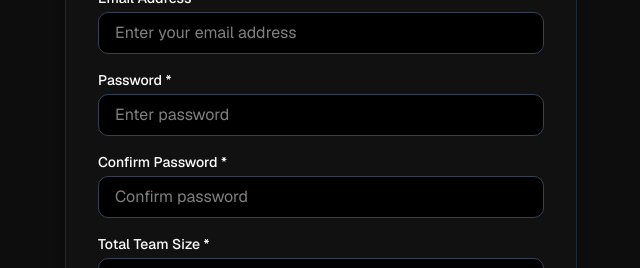
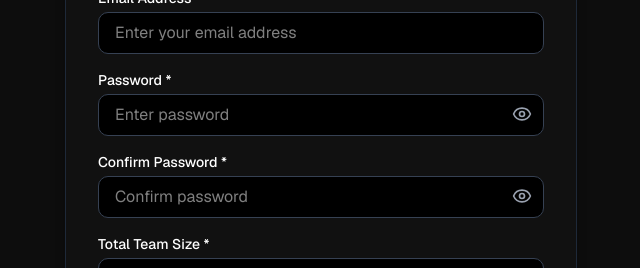
Before and after one commit to Noel1214/hackathon-it, a Next.js app: page /registration in a window 1280 px wide. Shown: the part 589-857 px from the top of the page, without its empty margins (319-959 px from the left). Built offline with nearby package versions, Linux system fonts and the light colour scheme.

Commit message:
added eye button

```diff
--- a/app/login/page.tsx
+++ b/app/login/page.tsx
@@ -3,7 +3,7 @@
 import { useState } from "react";
 import { useRouter } from "next/navigation";
 import { LuLogIn } from "react-icons/lu";
-
+import { LuEye, LuEyeOff } from "react-icons/lu";
 export default function LoginPage() {
     const [email, setEmail] = useState("");
     const [password, setPassword] = useState("");
@@ -39,6 +39,9 @@ export default function LoginPage() {
             setLoading(false);
         }
     };
+
+
+    const [showPassword, setShowPassword] = useState(false);
 
     return (
         <div className="min-h-screen flex items-center justify-center bg-[#0d0d0d] p-6">
@@ -76,18 +79,26 @@ export default function LoginPage() {
                         />
                     </div>
 
-                    <div>
+
+                    <div className="relative">
                         <label className="block text-sm font-medium text-white mb-1">
                             Password *
                         </label>
                         <input
-                            type="password"
+                            type={showPassword ? "text" : "password"}
                             value={password}
                             onChange={(e) => setPassword(e.target.value)}
                             placeholder="Enter your password"
                             className="w-full rounded-lg bg-black border border-gray-700 text-white px-4 py-2 focus:outline-none focus:border-purple-500"
                             required
                         />
+                        <button
+                            type="button"
+                            onClick={() => setShowPassword(!showPassword)}
+                            className="absolute inset-y-11 right-3 flex items-center text-gray-400 hover:text-white"
+                        >
+                            {showPassword ? <LuEyeOff size={20} /> : <LuEye size={20} />}
+                        </button>
                     </div>
 
                     <button
--- a/app/registration/page.tsx
+++ b/app/registration/page.tsx
@@ -2,6 +2,7 @@
 import React, { useState } from 'react'
 import { useRouter } from "next/navigation";
 import { LuUsers, LuUser, LuArrowRight, LuArrowLeft } from "react-icons/lu";
+import { LuEye, LuEyeOff } from "react-icons/lu";
 
 interface TeamMember {
     name: string;
@@ -48,6 +49,7 @@ const TeamRegistration: React.FC = () => {
 
     // Handle form submission
     // Handle form submission
+
     const handleSubmit = async (e: React.FormEvent) => {
         e.preventDefault();
 
@@ -109,7 +111,8 @@ const TeamRegistration: React.FC = () => {
             setStep(step - 1);
         }
     };
-
+    const [showPassword, setShowPassword] = useState(false);
+    const [showConfirmPassword, setShowConfirmPassword] = useState(false);
     return (
         <div className="min-h-screen flex items-center justify-center bg-[#0d0d0d] p-6">
             <div className="bg-[#111] rounded-2xl shadow-lg p-8 w-full max-w-lg border border-gray-800">
@@ -223,36 +226,50 @@ const TeamRegistration: React.FC = () => {
                                     required
                                 />
                             </div>
-                            <div>
+                            <div className="relative">
                                 <label className="block text-sm font-medium text-white mb-1">
                                     Password *
-                                </label><input
-                                    type="password"
+                                </label>
+                                <input
+                                    type={showPassword ? "text" : "password"}
                                     name="password"
                                     value={teamLeader.password}
                                     onChange={handleInputChange}
                                     placeholder="Enter password"
-                                    className="w-full rounded-lg bg-black border border-gray-700 text-white px-4 py-2 focus:outline-none focus:border-purple-500"
-
+                                    className="w-full rounded-lg bg-black border border-gray-700 text-white px-4 py-2 pr-10 focus:outline-none focus:border-purple-500"
                                     required
                                 />
+                                <button
+                                    type="button"
+                                    onClick={() => setShowPassword(!showPassword)}
+                                    className="absolute inset-y-11 right-3 flex items-center text-gray-400 hover:text-white"
+                                >
+                                    {showPassword ? <LuEyeOff size={20} /> : <LuEye size={20} />}
+                                </button>
                             </div>
-                            <div>
+
+                            <div className="relative">
                                 <label className="block text-sm font-medium text-white mb-1">
                                     Confirm Password *
                                 </label>
                                 <input
-                                    type="password"
+                                    type={showConfirmPassword ? "text" : "password"}
                                     name="confirmPassword"
                                     value={teamLeader.confirmPassword}
                                     onChange={handleInputChange}
-
                                     placeholder="Confirm password"
-                                    className="w-full rounded-lg bg-black border border-gray-700 text-white px-4 py-2 focus:outline-none focus:border-purple-500"
-
+                                    className="w-full rounded-lg bg-black border border-gray-700 text-white px-4 py-2 pr-10 focus:outline-none focus:border-purple-500"
                                     required
                                 />
+                                <button
+                                    type="button"
+                                    onClick={() => setShowConfirmPassword(!showConfirmPassword)}
+                                    className="absolute inset-y-11 right-3 flex items-center text-gray-400 hover:text-white"
+                                >
+                                    {showConfirmPassword ? <LuEyeOff size={20} /> : <LuEye size={20} />}
+                                </button>
                             </div>
+
                             <div>
                                 <label className="block text-sm font-medium text-white mb-1">
                                     Total Team Size *
```
